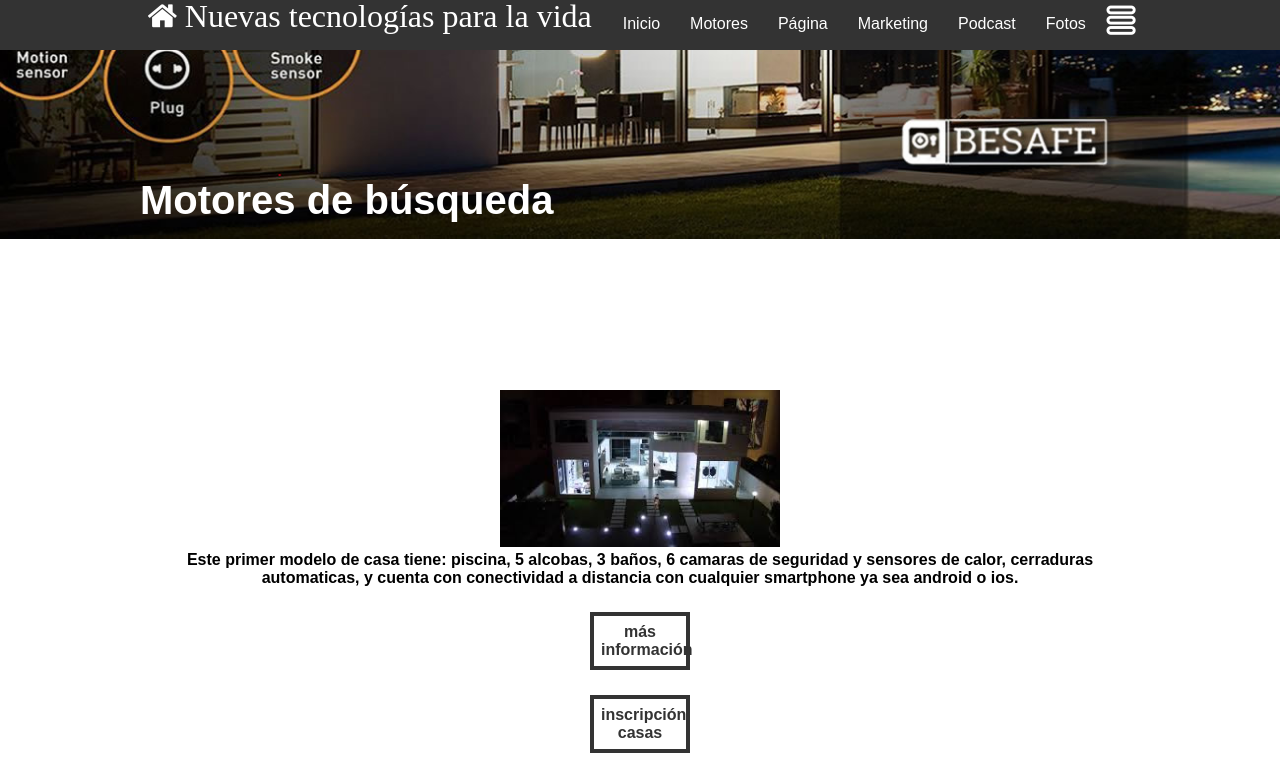
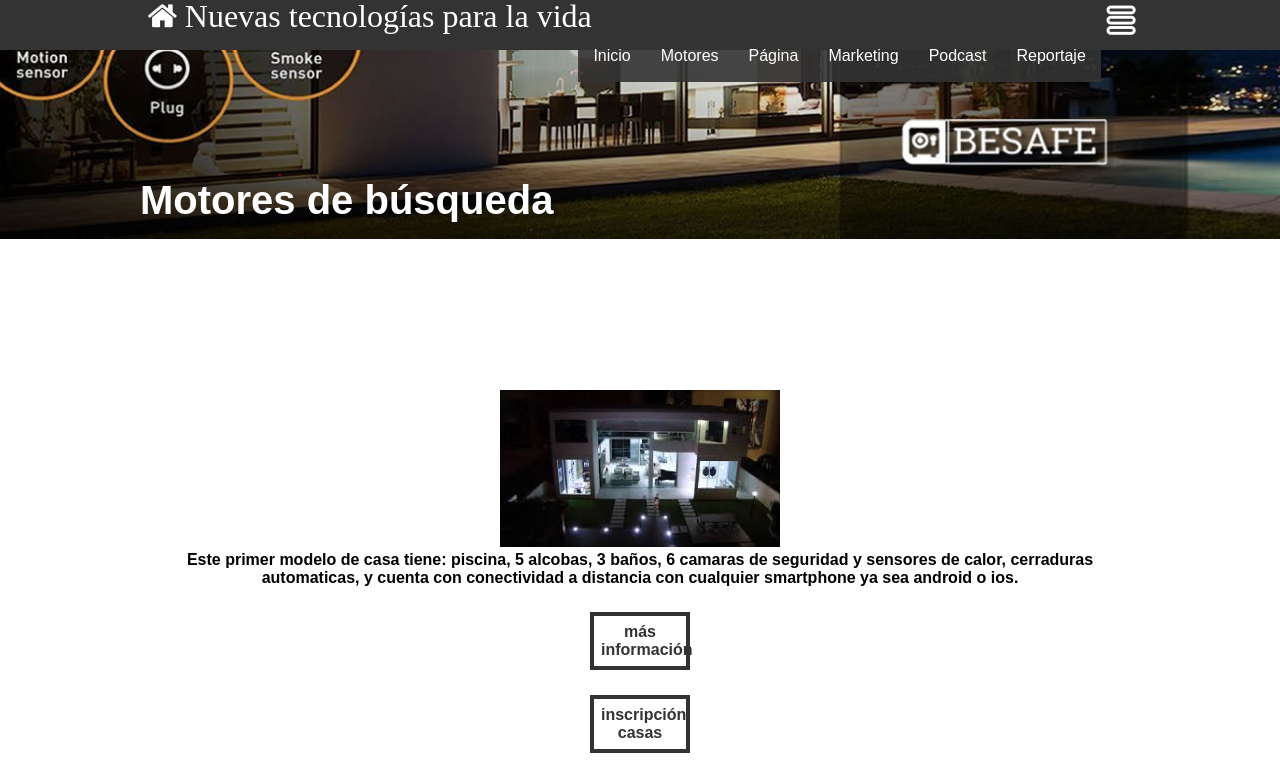
Before and after one commit to alejo78912/git-local-2, a plain HTML site: page casas.html in a window 1280 px wide. Shown: the top 780 px of the page. Drawn offline with Linux system fonts and the light colour scheme; files whose address does not match are found by name; a web font is replaced by a local one.

Commit message:
rere
erre

```diff
--- a/casas.html
+++ b/casas.html
@@ -36,7 +36,7 @@
 
                     <a href="encuesta.html">Podcast</a>
 
-                    <a href="encuesta.html">Fotos</a>
+                    <a href="encuesta.html">Reportaje</a>
 
 
 
```
